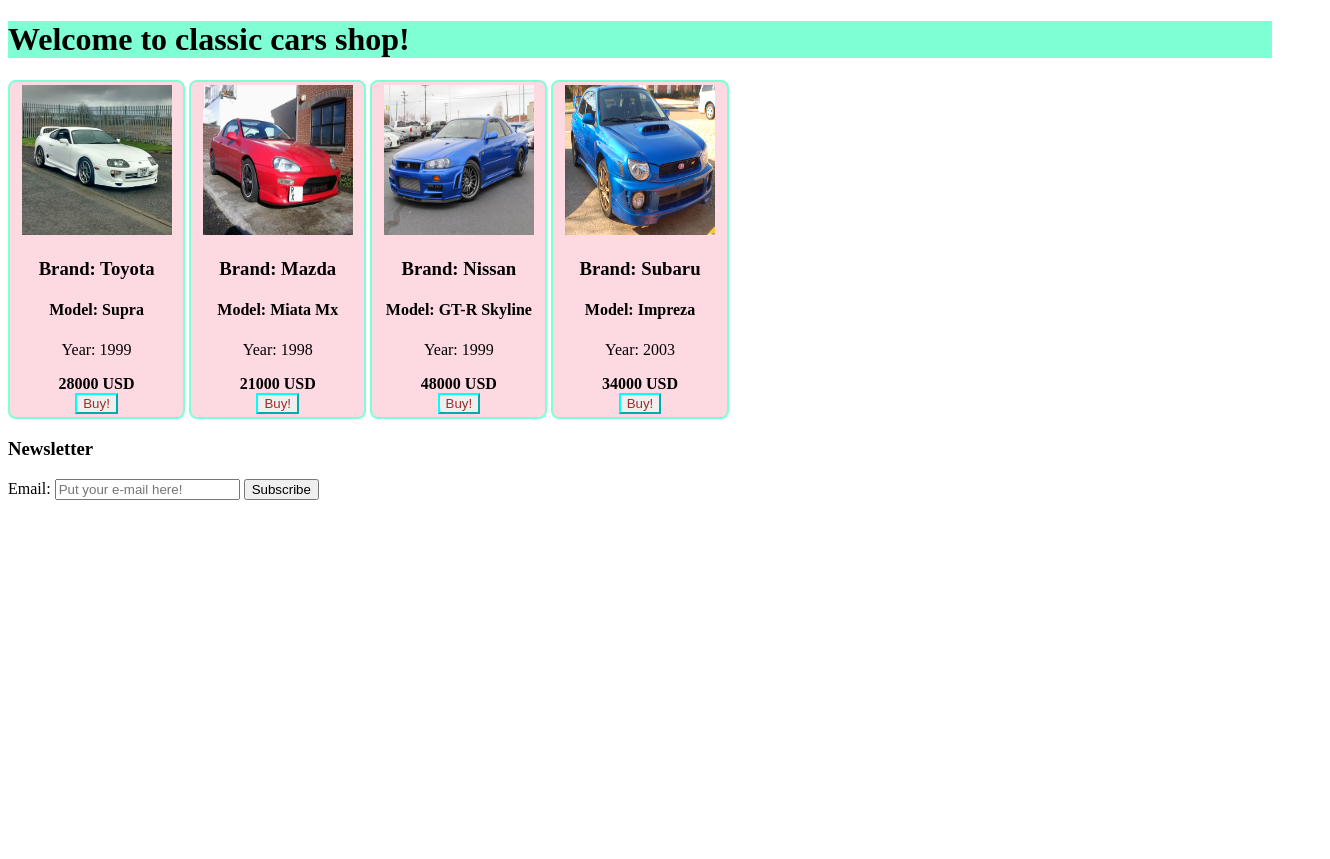
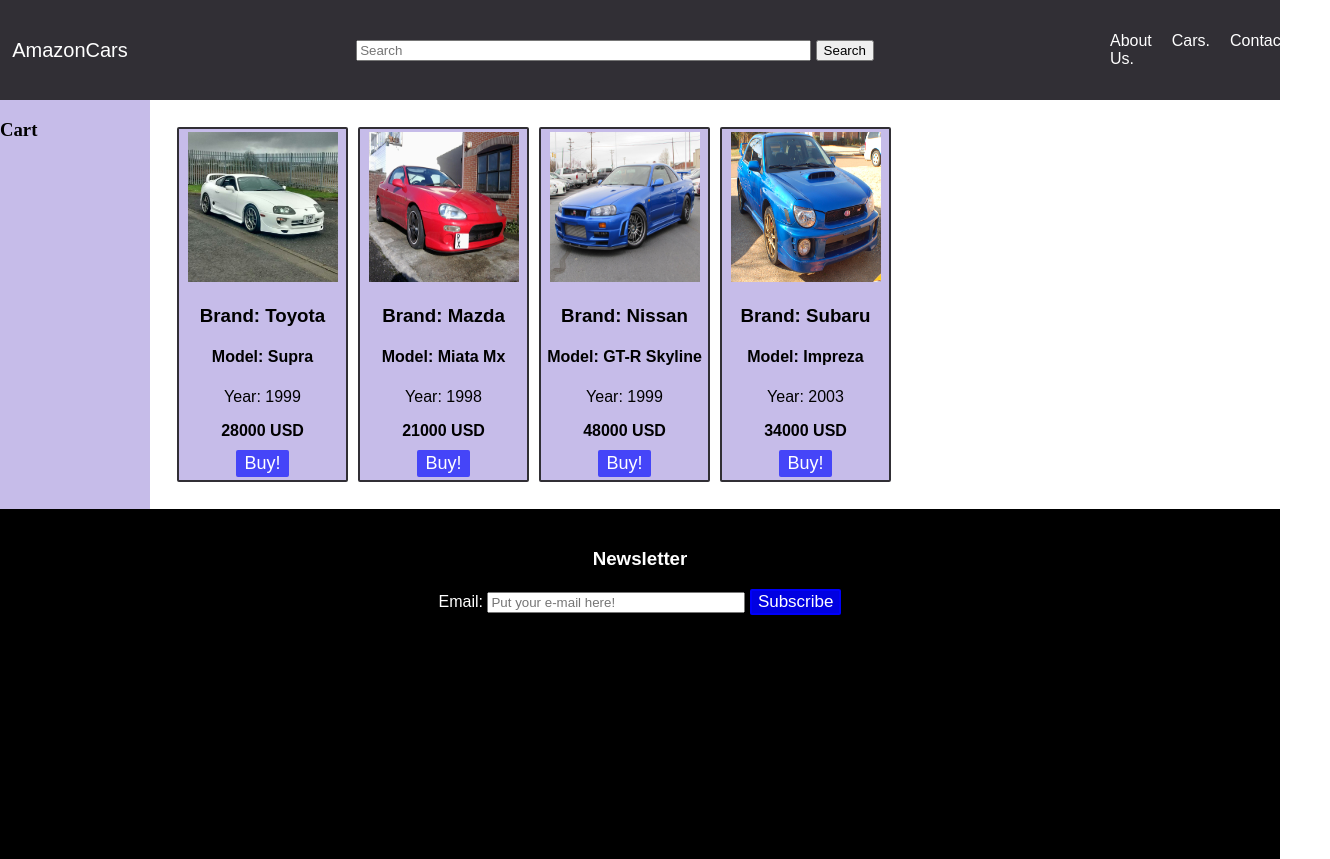
Before and after one commit to h1helloworldh1/JavaScript-Cursito, a plain HTML site: page index.html in a window 1280 px wide. Shown: the whole page, 1330 px wide, since content can reach past the window. Before the commit the page ends 800 px from the top, so only its background shows below. Drawn offline with Linux system fonts and the light colour scheme.

Commit message:
2da Entrega

```diff
--- a/index.html
+++ b/index.html
@@ -10,14 +10,21 @@
 </head>
 <body>
     <header id="headerContainer"></header>
-    <div id="productsContainer"></div>
-    <div id="newsletterContainer">
-        <h3>Newsletter</h3>
-        Email:
-        <input type="email" id="email" placeholder="Put your e-mail here!">
-        <input type="submit" value="Subscribe">
-    </div>
-
-    <script src="./index.js"></script>
+    <main>
+        <div id="cartContainer">
+            <h3>Cart</h3>
+        </div>
+        <div id="productsContainer"></div>
+    </main>
+    <footer>
+        <form class="newsletterContainer">
+            <h3>Newsletter</h3>
+            Email:
+            <input type="email" id="email" placeholder="Put your e-mail here!">
+            <input class="buttonSus" type="submit" value="Subscribe">
+        </form>
+    </footer>
+    <script src="./stock.js" type="module"></script>
+    <script src="./index.js" type="module"></script>
 </body>
 </html>
--- a/index.js
+++ b/index.js
@@ -1,24 +1,31 @@
-// let boton = document.getElementById("brtnPrincipal");
-// let evento = prompt("ingresa el evento");
-// const respuestaClick = () =>{
-    //     console.log("Respuesta evento");
-    // }
-// boton.addEventListener(evento, respuestaClick);
+import{ cars } from "./stock.js"
+// Header & NavBar s
+let headerContainer = document.getElementById("headerContainer");
+let navBar = document.createElement(`nav`);
+navBar.innerHTML += `<div class="navBarLogo">
+                        <img src="">AmazonCars
+                    </div>
+                    <div id="navBarSearch">
+                        <input type="search" placeholder="Search"></input>
+                        <button class="searchButton">Search</button>
+                    </div>
+                    <div class="navBar">
+                        <ul>
+                            <li>About Us.</li>
+                            <li>Cars.</li>
+                            <li>Contact.</li>
+                        <ul>
+                    </div>`
+                    ;
+headerContainer.append(navBar);
+// Header & NavBar e
 
-let headerContainer = document.getElementById("headerContainer");
-console.log(headerContainer.innerHTML);
-headerContainer.innerHTML = "<h1>Welcome to classic cars shop!</h1>"
+// Cards & Cart s
+let products = document.getElementById("productsContainer");
 
-let products = document.getElementById("productsContainer");
-let cars = [
-    {brand: "Toyota", model:"Supra", year:1999, price: 28000, photo: "assets/toyotaSupra1999.jpg", id:1},
-    {brand: "Mazda", model:"Miata Mx", year:1998, price: 21000, photo: "assets/mazdaMiata1998.jpg", id:2},
-    {brand: "Nissan", model:"GT-R Skyline", year:1999, price: 48000, photo: "assets/nissanSkyline1999.jpg", id:3},
-    {brand: "Subaru", model:"Impreza", year:2003, price: 34000, photo: "assets/subaruImpreza2003.jpg", id:4},
-];
 for(const car of cars){
     let productCard = document.createElement(`div`);
-    productCard.innerHTML +=     `<img src='${car.photo}'>
+    productCard.innerHTML +=   `<img src='${car.photo}'>
                                 <h3>Brand: ${car.brand}</h3>
                                 <h4>Model: ${car.model}</h4>
                                 <p>Year: ${car.year}</p>
@@ -28,18 +35,51 @@
 
     const button = document.getElementById(`button${car.id}`);
     button.addEventListener("click", ()=>{
+        let cart = document.getElementById("cartContainer");
+        let showCart = document.createElement('div');
+        showCart.innerHTML += `<h5>${car.brand} ${car.model} $ ${car.price}</h5>`;
+        cart.append(showCart);
+        localStorage.setItem(car.id, JSON.stringify(showCart.innerHTML));
         alert(`Added to cart! ${car.brand}`)
     });
-}
+    let showMeCart = localStorage.getItem(car.id)
+    console.log(JSON.parse(showMeCart));
+    if(showMeCart){
+        let cart = document.getElementById("cartContainer");
+        let showCart = document.createElement('div');
+        showCart.innerHTML += `<h5>${car.brand} ${car.model} $ ${car.price}</h5>`;
+        cart.append(showCart);
+    }
+};
+// Cards & Cart e
 
-let newsletter = document.getElementById("newsletterContainer");
-newsletter.addEventListener("submit", sendSus);
-
+// Newsletter s
+let newsletter = document.querySelector("form");
+newsletter.addEventListener(`submit`, sendSus)
 function sendSus(e){
     e.preventDefault();
-    // console.log(e.target.children[0].value);
-    // console.log(e.target.children[1].value);
-    if(!e.target.children[0].value.includes(`@`)){
+    console.log(e.target.children[1].value);
+    if(e.target.children[1].value.includes(`@`)){
         alert("Subscribed!")
 }
 }
+// Newsletter e
+
+// newsletter.addEventListener(`submit`, sendSus);
+// let input = document.getElementById('email')
+// localStorage.setItem("email", JSON.stringify(input.value));
+// if(localStorage){
+//     alert('This email has been subscribed')
+//     let email = localStorage.getItem("email")
+//     console.log(JSON.parse(email))
+// }
+
+// const save = (key, value) => {localStorage.setItem(key, value);}
+
+// for(const car of cars){
+//     save(car.id, JSON.stringify(cars))
+// }
+// localStorage.setItem("cart", JSON.stringify(cars));
+
+// let cart = localStorage.getItem("cart")
+// console.log(JSON.parse(cart));
--- /dev/null
+++ b/stock.js
@@ -0,0 +1,32 @@
+let cars = [
+    {brand: "Toyota",
+    model:"Supra",
+    year:1999,
+    price: 28000,
+    photo: "assets/toyotaSupra1999.jpg",
+    id:1},
+
+    {brand: "Mazda",
+    model:"Miata Mx",
+    year:1998,
+    price: 21000,
+    photo: "assets/mazdaMiata1998.jpg",
+    id:2},
+
+    {brand: "Nissan",
+    model:"GT-R Skyline",
+    year:1999,
+    price: 48000,
+    photo: "assets/nissanSkyline1999.jpg",
+    id:3},
+
+    {brand: "Subaru",
+    model:"Impreza",
+    year:2003,
+    price: 34000,
+    photo: "assets/subaruImpreza2003.jpg",
+    id:4},
+
+];
+
+export { cars };
--- a/styles.css
+++ b/styles.css
@@ -1,24 +1,89 @@
-header{
-    background-color: aquamarine;
+html, body{
+    padding: 0%;
+    margin: 0%;
+    border-spacing: 0;
+    border-collapse: collapse;
 }
 
+/* Header Container s */
+header{
+    background-color: rgb(49, 47, 53);
+    height: 100px;
+    width: 100%;
+    display: block;
+}
+/* Header Container e */
+
+/* Nav Bar Container s */
+nav{
+    width: 100%;
+    color: white;
+    font-family: Arial, Helvetica, sans-serif;
+    display: grid;
+    grid-template-columns: 140px 950px auto;
+    grid-template-rows: 100px;
+}
+.navBarLogo{
+    padding: 10px;
+    font-size: 20px;
+    text-align: center;
+    align-self: center;
+}
+#navBarSearch{
+    text-align: center;
+    padding: 20px;
+    align-self: center;
+}
+#navBarSearch input{
+    width: 50%;
+}
+.navBar{
+    align-self: center;
+}
+.navBar ul{
+    list-style: none;
+    padding: 10px;
+    display: flex;
+    flex-wrap: nowrap;
+}
+.navBar ul li{
+    padding: 10px;
+}
+/* Nav Bar Container e */
+
+main{
+    display: grid;
+    grid-template-columns: 150px auto;
+}
+
+#cartContainer{
+    background-color: #c6bce9;
+}
 /* cards products s */
 #productsContainer{
     display: grid;
     grid-template-columns: repeat(auto-fill, minmax(160px, 1fr));
-    gap: .25rem;
+    gap: 10px;
+    padding: 15px;
+    margin: 12px;
 }
 #productsContainer button{
-    border-color: aqua;
-    color: brown;
+    margin-top: 10px;
+    font-size: 18px;
+    font-family: Arial, Helvetica, sans-serif;
+    color: white;
+    background-color: rgb(69, 69, 248);
+    border: solid 2px rgb(69, 69, 248);
+    border-radius: 2px;
 }
 #productsContainer div{
-    background-color: #fddae2;
+    background-color: #c6bce9;
     padding: 2%;
-    border: solid 2px aquamarine;
-    border-radius: 8px;
+    border: solid 2px rgb(49, 47, 53);
+    border-radius: 2px;
     text-align: center;
     overflow: hidden;
+    font-family: Arial, Helvetica, sans-serif;
 }
 #productsContainer div img{
     height: 150px;
@@ -26,3 +91,34 @@
 
 }
 /* cards products e */
+
+/* Footer Container s */
+
+footer{
+    height: 350px;
+    width: 100%;
+    background-color: black;
+    color: white;
+    text-align: center;
+    font-family: Arial, Helvetica, sans-serif;
+}
+footer form{
+    padding: 20px;
+    height: 150px;
+}
+#email{
+    width: 250px;
+}
+.buttonSus{
+    color: white;
+    font-family: Arial, Helvetica, sans-serif;
+    font-size: 17px;
+    background-color: rgba(0, 0, 255, 0.884);
+    border: solid 2px rgba(0, 0, 255, 0.884);
+    border-radius: 2px;
+}
+.buttonSus:hover{
+    background-color: rgb(54, 54, 150);
+}
+
+/* Footer Container e */
```
